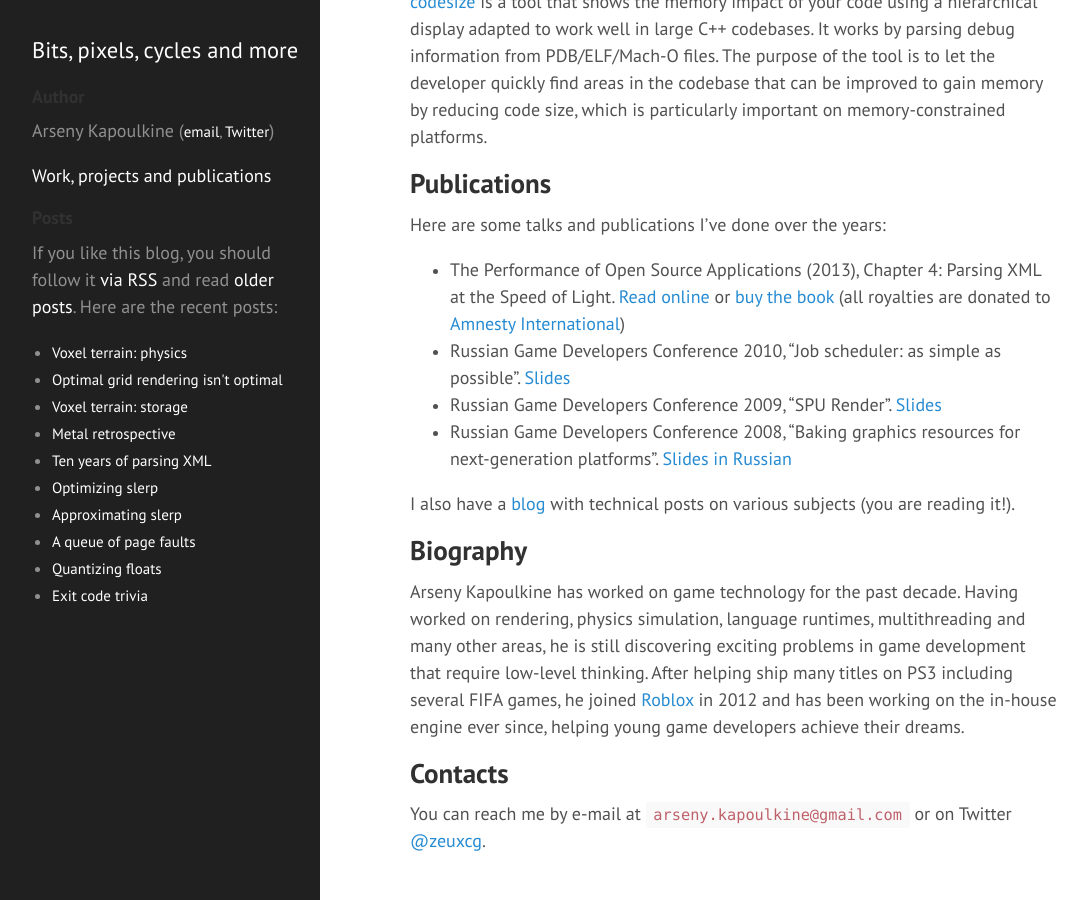
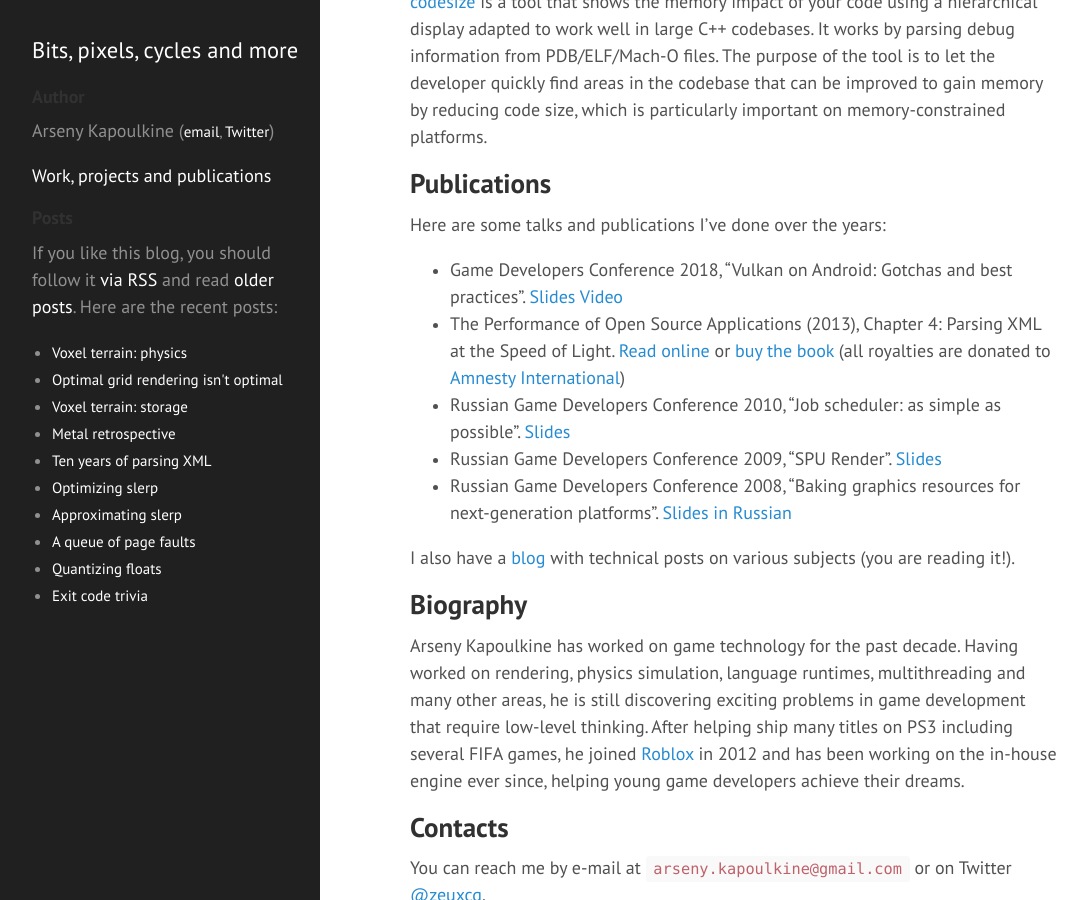
Before and after one commit to zeux/zeux.github.io, a Jekyll site: the page built from about.md, in a window 1280 px wide and 900 px high, scrolled down 1243 px. Shown: the whole window, without its empty margins (4-1091 px from the left). Built offline with Jekyll 4.4.1, drawn with Linux system fonts in a browser that asks for light colours.

Commit message:
Add GDC 2018 slides/links :party:

```diff
--- a/about.md
+++ b/about.md
@@ -48,6 +48,7 @@ I'm also working on a wide variety of open-source projects, most of which are ho
 
 Here are some talks and publications I've done over the years:
 
+* Game Developers Conference 2018, "Vulkan on Android: Gotchas and best practices". [Slides](/data/gdc2018.pdf) [Video](https://www.youtube.com/watch?v=Aeo62YzofGc)
 * The Performance of Open Source Applications (2013), Chapter 4: Parsing XML at the Speed of Light. [Read online](http://aosabook.org/en/posa/parsing-xml-at-the-speed-of-light.html) or [buy the book](http://aosabook.org/en/buy.html#posa) (all royalties are donated to [Amnesty International](http://www.amnesty.org/))
 * Russian Game Developers Conference 2010, "Job scheduler: as simple as possible". [Slides](/data/kri2010_en.pdf)
 * Russian Game Developers Conference 2009, "SPU Render". [Slides](/data/kri2009_en.pdf)
```
Also changed, not shown: 1 other file.
